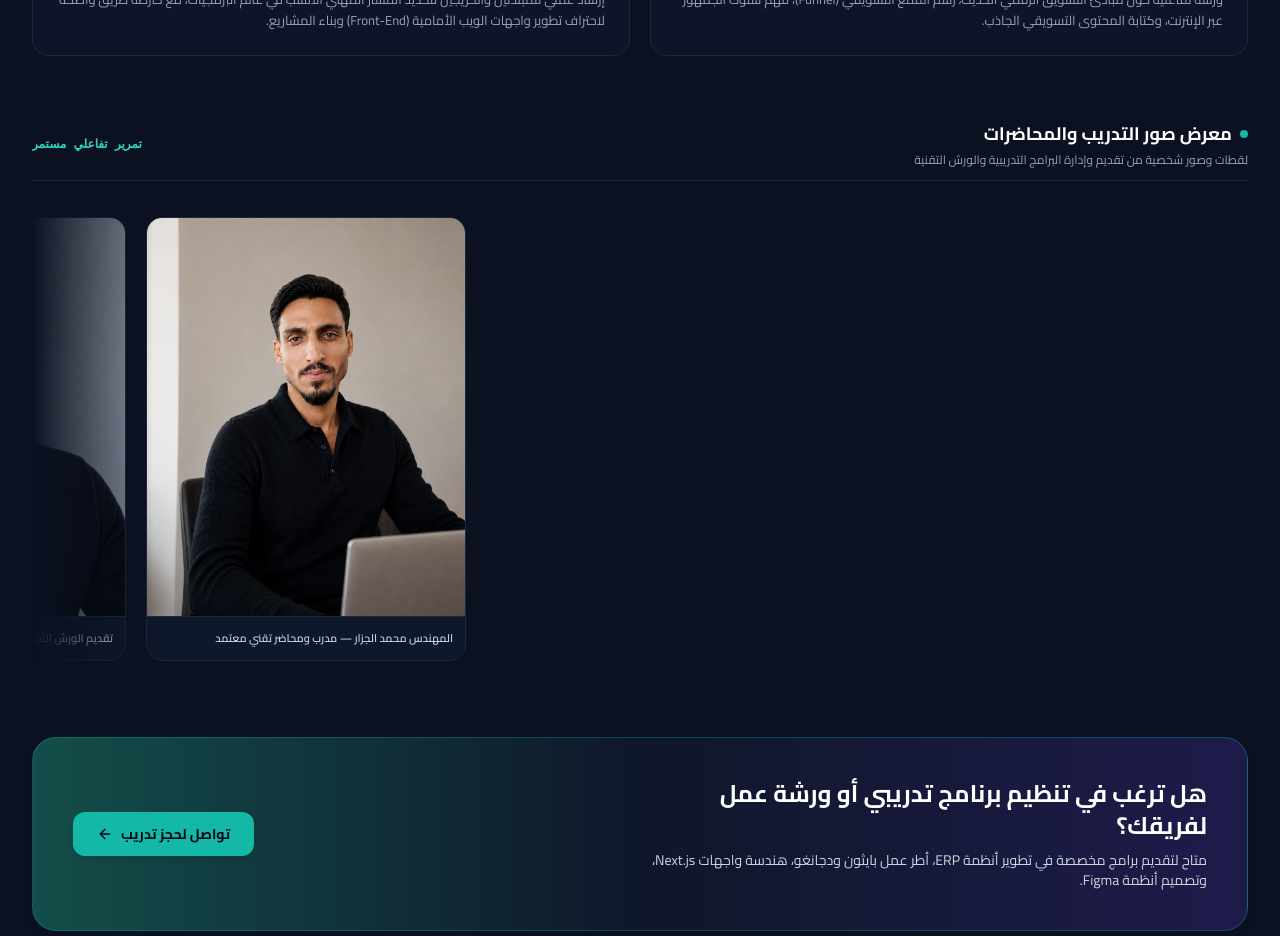
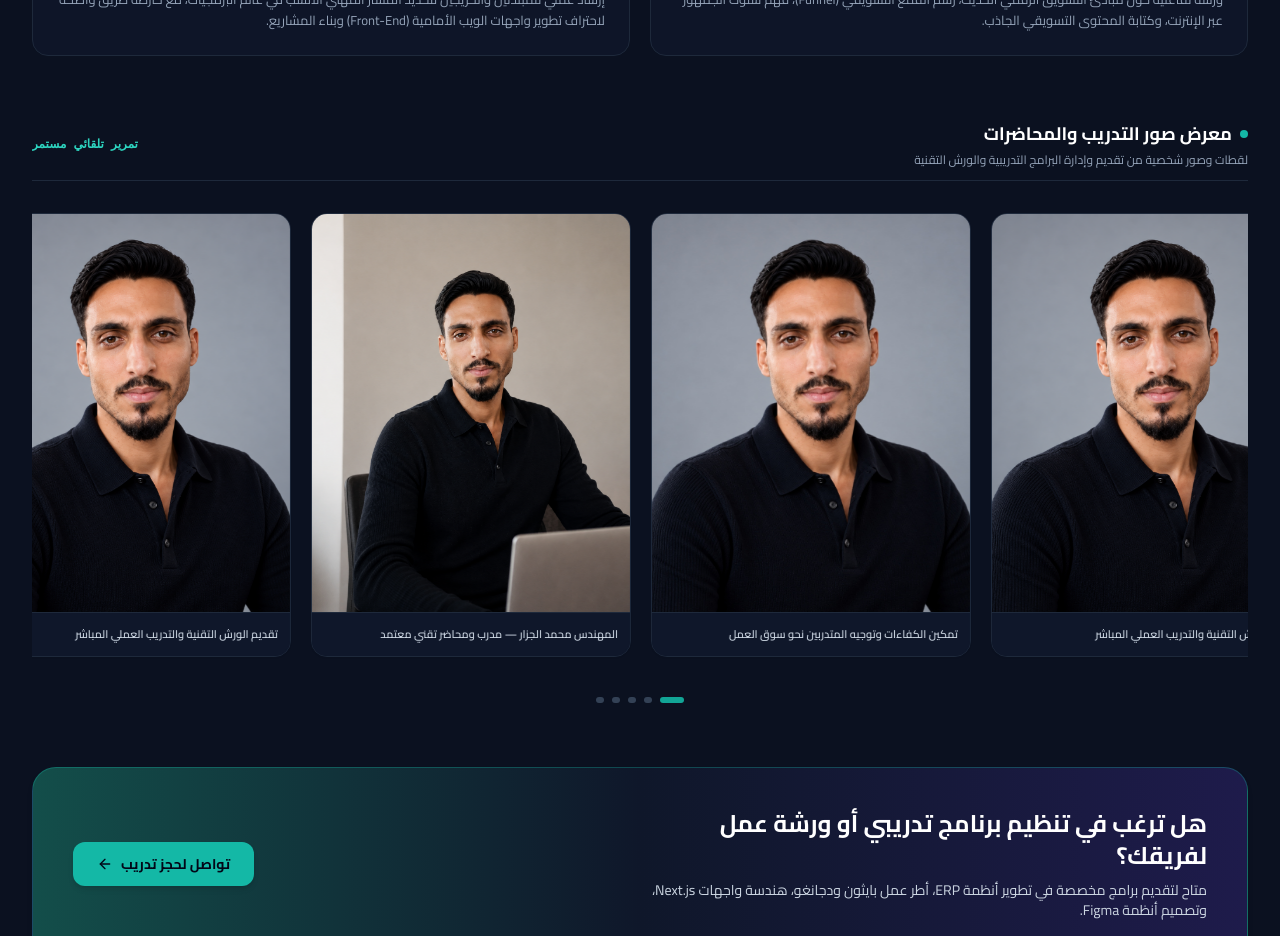
Before and after one commit to Mohammed-Aljazzar/portfolio, a Next.js app: page /ar/training in a window 1280 px wide. Shown: the part 2520-3456 px from the top of the page. Built offline with nearby package versions, Linux system fonts and the light colour scheme.

Commit message:
feat(training): make photo carousel continuous without gaps or blur, and add pagination dots

```diff
--- a/src/app/[lang]/training/page.tsx
+++ b/src/app/[lang]/training/page.tsx
@@ -438,7 +438,7 @@ export default function TrainingPage() {
       </section>
 
       {/* ══════════════════════════════════════════════
-          5. TRAINER PHOTO GALLERY (معرض صور التدريب والمحاضرات - شريط تمرير تلقائي)
+          5. TRAINER PHOTO GALLERY (معرض صور التدريب والمحاضرات - شريط تمرير تلقائي مستمر)
          ══════════════════════════════════════════════ */}
       <section className="space-y-6 text-start overflow-hidden">
         <ScrollReveal>
@@ -457,15 +457,31 @@ export default function TrainingPage() {
               </p>
             </div>
             <span className="text-xs font-mono text-teal-600 dark:text-teal-400 font-semibold hidden sm:inline-block">
-              {language === "ar" ? "تمرير تفاعلي مستمر" : "Continuous Carousel"}
+              {language === "ar" ? "تمرير تلقائي مستمر" : "Continuous Carousel"}
             </span>
           </div>
         </ScrollReveal>
 
-        {/* Infinite Auto-Scrolling Carousel */}
-        <div className="relative w-full overflow-hidden py-3 [mask-image:linear-gradient(to_right,transparent,black_10%,black_90%,transparent)]">
+        {/* Infinite Continuous Auto-Scrolling Carousel (بدون ضباب على الأطراف) */}
+        <div className="relative w-full overflow-hidden py-2">
           <div className="animate-marquee-scroll flex gap-5 items-center">
+            {/* Double array to create seamless infinite loop without gap or jumping */}
             {[
+              {
+                src: "/assets/images/training/trainer-1.png",
+                captionAr: "المهندس محمد الجزار — مدرب ومحاضر تقني معتمد",
+                captionEn: "Eng. Mohammed Aljazzar — Certified Technical Instructor",
+              },
+              {
+                src: "/assets/images/training/trainer-2.png",
+                captionAr: "تقديم الورش التقنية والتدريب العملي المباشر",
+                captionEn: "Delivering hands-on technical workshops & training",
+              },
+              {
+                src: "/assets/images/training/trainer-3.jpg",
+                captionAr: "تمكين الكفاءات وتوجيه المتدربين نحو سوق العمل",
+                captionEn: "Empowering tech talent & career mentorship",
+              },
               {
                 src: "/assets/images/training/trainer-1.png",
                 captionAr: "المهندس محمد الجزار — مدرب ومحاضر تقني معتمد",
@@ -522,6 +538,15 @@ export default function TrainingPage() {
             ))}
           </div>
         </div>
+
+        {/* مؤشرات النقاط تحت شريط العرض (Indicator Dots) */}
+        <div className="flex items-center justify-center gap-2 pt-2">
+          <span className="w-6 h-1.5 rounded-full bg-teal-500 animate-pulse" />
+          <span className="w-2 h-1.5 rounded-full bg-slate-300 dark:bg-slate-700" />
+          <span className="w-2 h-1.5 rounded-full bg-slate-300 dark:bg-slate-700" />
+          <span className="w-2 h-1.5 rounded-full bg-slate-300 dark:bg-slate-700" />
+          <span className="w-2 h-1.5 rounded-full bg-slate-300 dark:bg-slate-700" />
+        </div>
       </section>
 
       {/* ══════════════════════════════════════════════
--- a/src/app/globals.css
+++ b/src/app/globals.css
@@ -143,23 +143,32 @@ body {
 
 /* Infinite Marquee Animation */
 @keyframes marquee-scroll {
-  from {
+  0% {
     transform: translateX(0);
   }
-  to {
-    transform: translateX(-50%);
+  100% {
+    transform: translateX(calc(-50% - 0.625rem));
   }
 }
 
 .animate-marquee-scroll {
   display: flex;
   width: max-content;
-  animation: marquee-scroll 28s linear infinite;
+  animation: marquee-scroll 24s linear infinite;
   will-change: transform;
 }
 
 [dir="rtl"] .animate-marquee-scroll {
-  animation-direction: reverse;
+  animation: marquee-scroll-rtl 24s linear infinite;
+}
+
+@keyframes marquee-scroll-rtl {
+  0% {
+    transform: translateX(0);
+  }
+  100% {
+    transform: translateX(calc(50% + 0.625rem));
+  }
 }
 
 .animate-marquee-scroll:hover {
```
